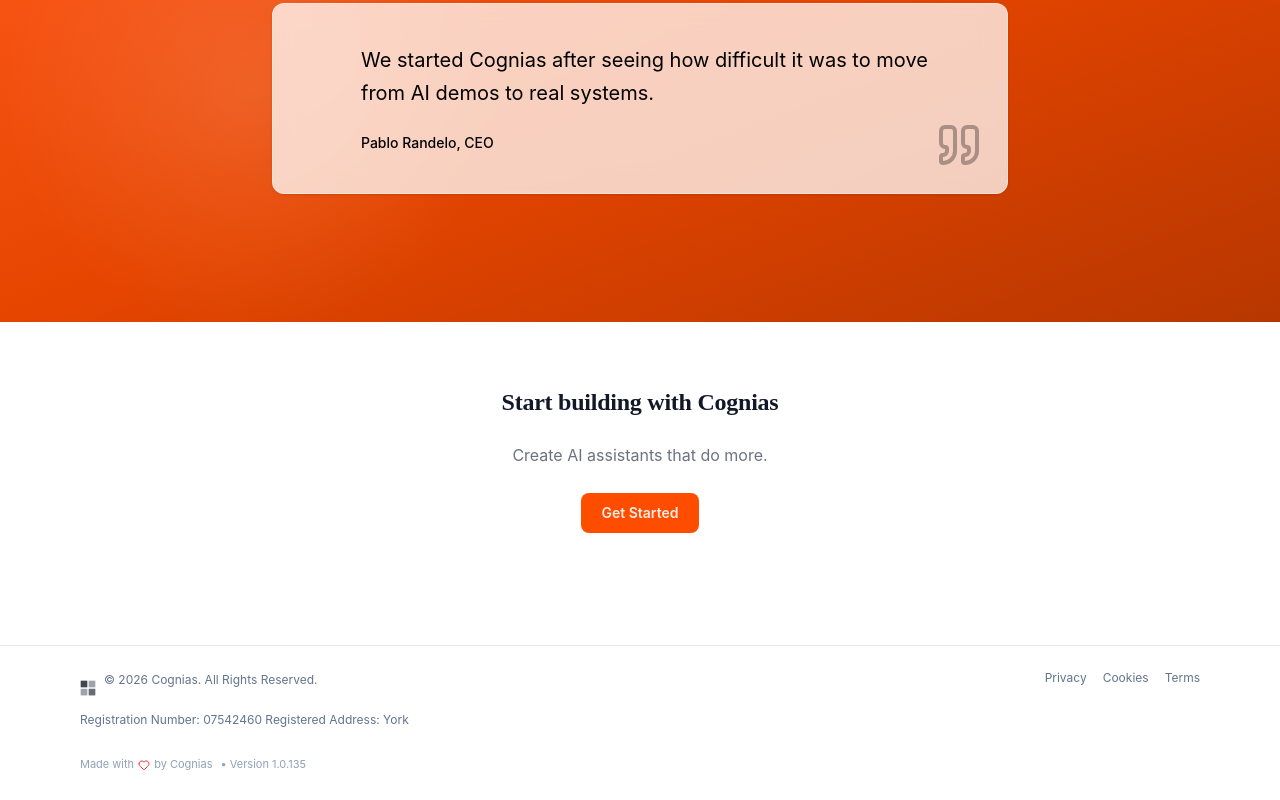
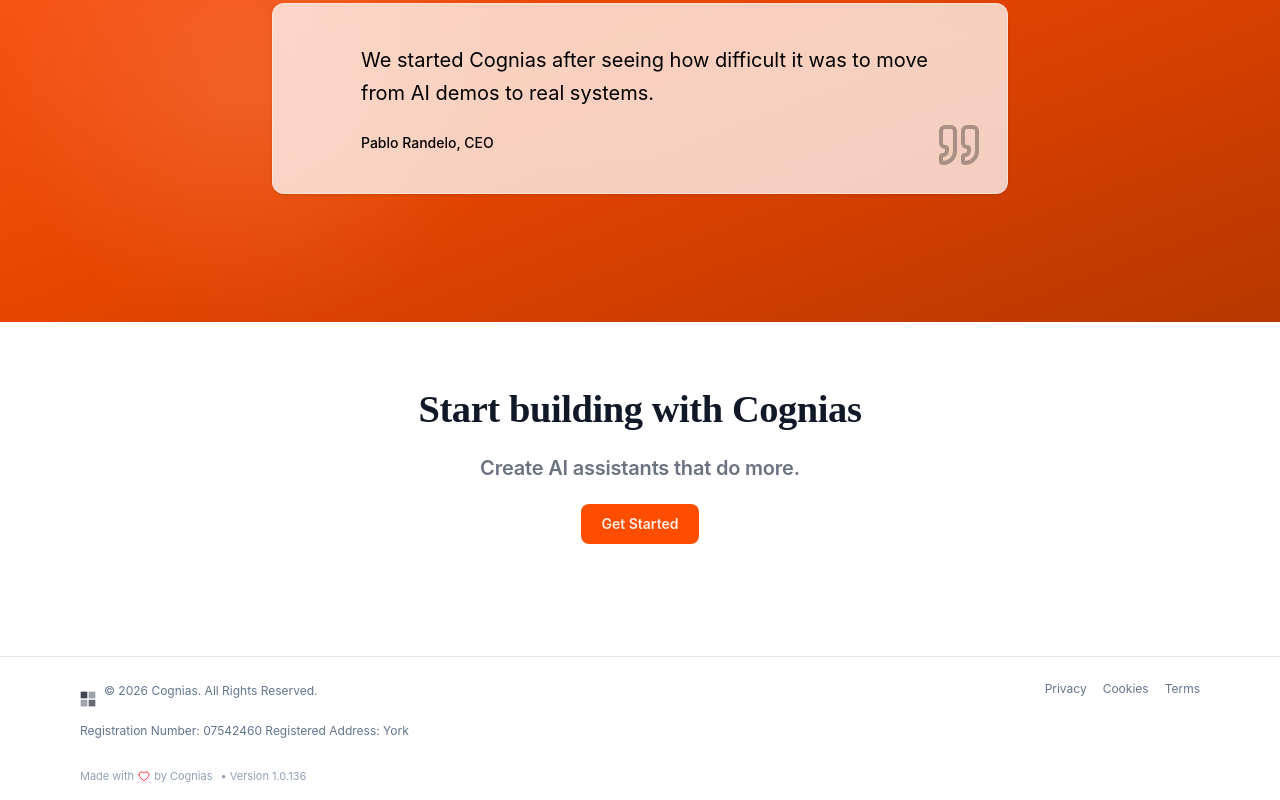
Before and after one commit to prandle/cognias-marketing, a React (Vite) app: page /about in a window 1280 px wide. Shown: the part 1679-2479 px from the top of the page. Built offline with nearby package versions, Linux system fonts and the light colour scheme.

Commit message:
google fonts

```diff
--- a/src/components/widgets/GetStarted.tsx
+++ b/src/components/widgets/GetStarted.tsx
@@ -30,17 +30,17 @@ export function GetStarted(props: CTAProps) {
         themeInverse ? "theme-inverse" : ""
       }`}
     >
-      <h2
-        className={`text-2xl font-semibold ${
+      <h1
+        className={`${
           themeInverse ? "text-white/80" : "text-text"
         }`}
       >
         {title}
-      </h2>
+      </h1>
 
-      <p className={`${themeInverse ? "text-white/60" : "text-muted"}`}>
+      <h4 className={`${themeInverse ? "text-white/60" : "text-muted"}`}>
         {subtitle}
-      </p>
+      </h4>
 
       <a href={ctaUrl}>
         <Button
--- a/src/version.json
+++ b/src/version.json
@@ -1,3 +1,3 @@
 {
-  "build": 135
+  "build": 136
 }
```
Also changed, not shown: 1 other file (tests, documents, lock files or other folders).
